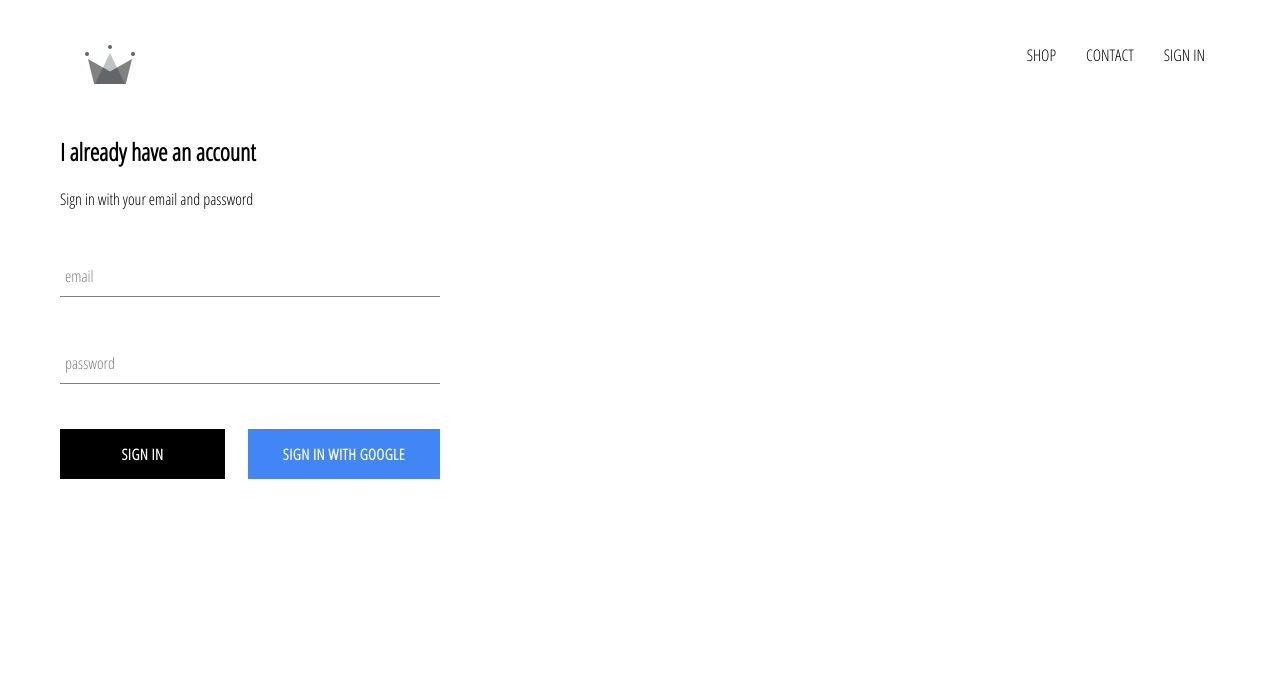
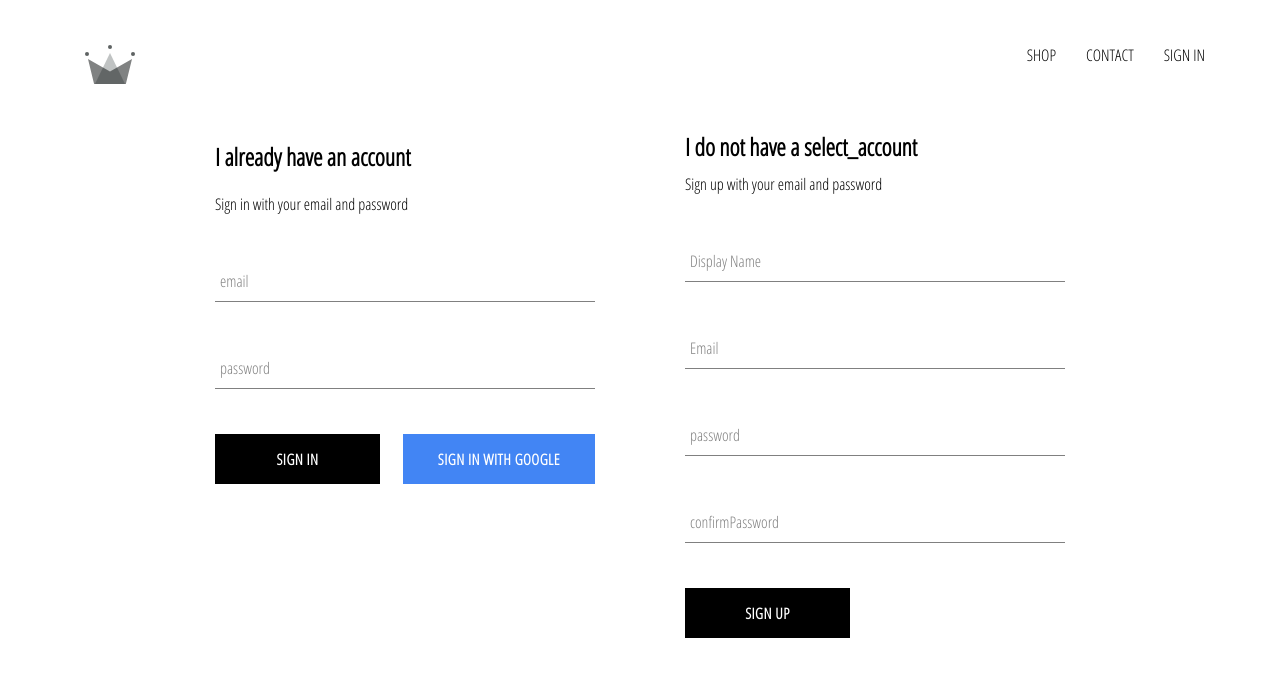
Before and after one commit to jaydc2000/crwn-clothing, a React (Create React App) app: page /signin in a window 1280 px wide. Shown: the top 676 px of the page. Built offline with nearby package versions, Linux system fonts and the light colour scheme; no server answers.

Commit message:
added sign up with email and password

```diff
--- a/src/App.js
+++ b/src/App.js
@@ -7,7 +7,8 @@
 
 import HomePage from './pages/homepage/homepage.component';
 import Header from './components/header/header.component';
-import {auth} from './firebase/firebase.utils';
+import {auth, createUserProfileDocument} from './firebase/firebase.utils';
+
 
 
 class App extends React.Component {
@@ -16,16 +17,28 @@
 
     this.state = {
       currentUser: null
-    }
+    };
   }
 
-unsubscribeFromAuth = null
+  unsubscribeFromAuth = null;
 
-  componentDidMount () {
-    this.unsubscribeFromAuth = auth.onAuthStateChanged(user => {
-      this.setState({currentUser: user});
+  componentDidMount() {
+    this.unsubscribeFromAuth = auth.onAuthStateChanged(async userAuth => {
+      if (userAuth) {
+        const userRef = await createUserProfileDocument(userAuth);
 
-      console.log(user);
+        userRef.onSnapshot(snapShot => {
+          this.setState({
+            currentUser: {
+              id: snapShot.id,
+              ...snapShot.data()
+            }
+          });
+          console.log(this.state);
+        });
+      }
+
+      this.setState({ currentUser: userAuth });
     });
   }
 
@@ -33,10 +46,10 @@
     this.unsubscribeFromAuth();
   }
 
-  render(){
+  render() {
     return (
       <div>
-        <Header currentUser = {this.state.currentUser} />
+        <Header currentUser={this.state.currentUser} />
         <Switch>
           <Route exact path='/' component={HomePage} />
           <Route path='/shop' component={ShopPage} />
--- /dev/null
+++ b/src/components/sign-up/sign-up.component.jsx
@@ -0,0 +1,97 @@
+import React from "react";
+import FormInput from "../form-input/form-input.component";
+import CustomButton from "../custom-button/custom-button.component";
+import { auth,createUserProfileDocument } from "../../firebase/firebase.utils";
+
+
+import './sign-up.styles.scss';
+
+class SignUp extends React.Component {
+    constructor(){
+        super();
+
+        this.state ={
+            displayName:'',
+            email: '',
+            password: '',
+            confirmPassword:''
+        }
+    }
+
+    handleSubmit = async event => {
+        event.preventDefault();
+
+        const{displayName, email, password, confirmPassword} = this.state;
+        if(password != confirmPassword){
+            alert("passwords don't match");
+            return;
+        }
+        try {
+            const{ user } = await auth.createUserWithEmailAndPassword(email,password);
+            await createUserProfileDocument(user,{displayName});
+
+            this.setState ={
+                displayName:'',
+                email: '',
+                password: '',
+                confirmPassword:''
+            }
+
+        } catch(error){
+            console.error(error);
+        }
+    };
+
+    handleChange = event => {
+        const {name, value } = event.target;
+
+        this.setState({[name]:value})
+    }
+
+    render() {
+        const{displayName, email, password, confirmPassword} = this.state;
+        return(
+            <div className="sign-up">
+                <h2 className="title">I do not have a select_account</h2>
+                <span>Sign up with your email and password</span>
+                <form className="sign-up-from" onSubmit={this.handleSubmit}>
+                    <FormInput
+                    type='text'
+                    name='displayName'
+                    value = {displayName}
+                    onChange={this.handleChange}
+                    label='Display Name'
+                    required
+                    />
+                    <FormInput
+                    type='email'
+                    name='email'
+                    value = {email}
+                    onChange={this.handleChange}
+                    label='Email'
+                    required
+                    />
+                    <FormInput
+                    type='password'
+                    name='password'
+                    value = {password}
+                    onChange={this.handleChange}
+                    label='password'
+                    required
+                    />
+                    <FormInput
+                    type='password'
+                    name='confirmPassword'
+                    value = {confirmPassword}
+                    onChange={this.handleChange}
+                    label='confirmPassword'
+                    required
+                    />
+                    <CustomButton type='submit'> SIGN UP </CustomButton>
+                </form>
+            </div>
+        )
+    }
+}
+
+export default SignUp;
--- /dev/null
+++ b/src/components/sign-up/sign-up.styles.scss
@@ -0,0 +1,9 @@
+.sign-up {
+    display:flex;
+    flex-direction:column;
+    width: 380px;
+
+    .title {
+        margin: 10px 0;
+    }
+}
--- a/src/firebase/firebase.utils.js
+++ b/src/firebase/firebase.utils.js
@@ -18,11 +18,36 @@
 
   firebase.initializeApp(config);
 
+  export const createUserProfileDocument = async (userAuth, additionalData) => {
+    if (!userAuth) return;
+
+    const userRef = firestore.doc(`users/${userAuth.uid}`);
+
+    const snapShot = await userRef.get();
+
+    if (!snapShot.exists) {
+      const { displayName, email } = userAuth;
+      const createdAt = new Date();
+      try {
+        await userRef.set({
+          displayName,
+          email,
+          createdAt,
+          ...additionalData
+        });
+      } catch (error) {
+        console.log('error creating user', error.message);
+      }
+    }
+
+    return userRef;
+  };
+
   export const auth = firebase.auth();
   export const firestore = firebase.firestore();
 
   const provider = new firebase.auth.GoogleAuthProvider();
-  provider.setCustomParameters({prompt: 'select_account'});
+  provider.setCustomParameters({ prompt: 'select_account' });
   export const signInWithGoogle = () => auth.signInWithPopup(provider);
 
   export default firebase;
--- a/src/pages/sign-in-and-sign-up.component/sign-in-and-sign-up.component.jsx
+++ b/src/pages/sign-in-and-sign-up.component/sign-in-and-sign-up.component.jsx
@@ -1,11 +1,13 @@
 import React from "react";
 import SignIn from "../../components/sign-in/sign-in.component";
+import SignUp from "../../components/sign-up/sign-up.component";
 
 import './sign-in-and-sign-up.styles.scss';
 
 const SignInAndSignUpPage = () => (
     <div className="sign-in-and-sign-up">
     <SignIn />
+    <SignUp />
     </div>
 );
 
--- a/src/pages/sign-in-and-sign-up.component/sign-in-and-sign-up.styles.scss
+++ b/src/pages/sign-in-and-sign-up.component/sign-in-and-sign-up.styles.scss
@@ -0,0 +1,6 @@
+.sign-in-and-sign-up {
+    width: 850px;
+    display: flex;
+    justify-content: space-between;
+    margin: 30px auto;
+}
```
